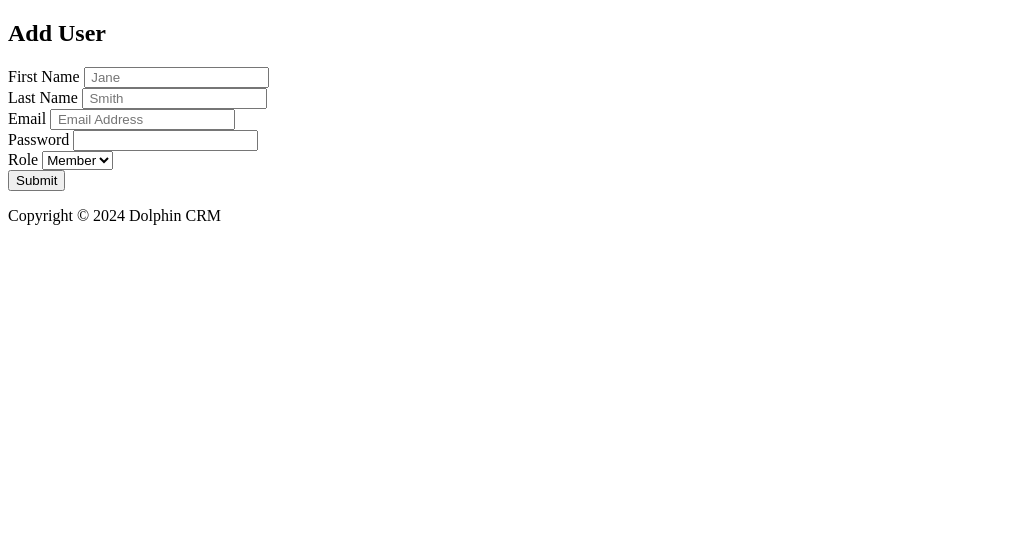
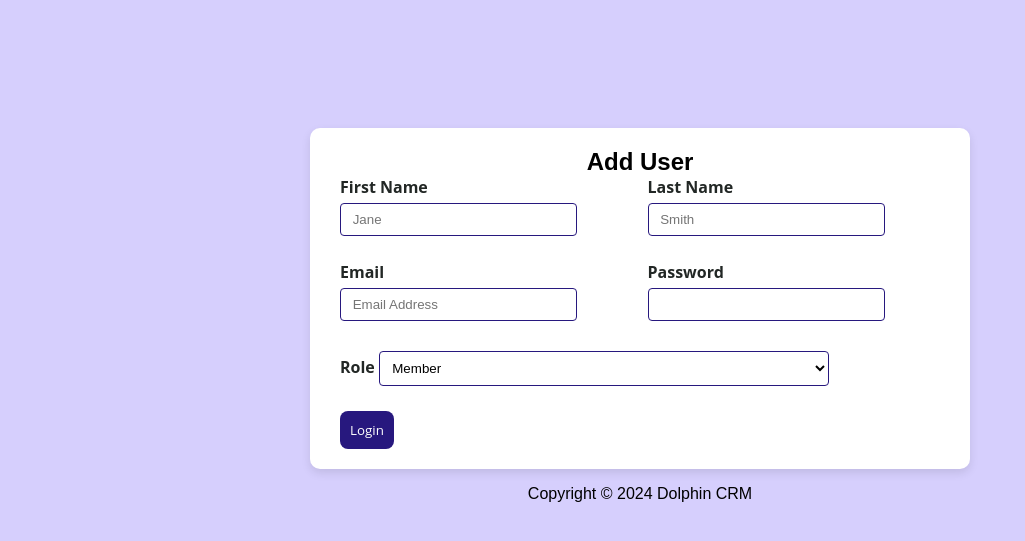
Before and after one commit to AlbertThomasDev/info2180-finalproject, a PHP site: page /add_user.php in a window 1280 px wide. Shown: the top 541 px of the page, without its empty margins (0-1025 px from the left). Run offline with PHP 8.4, Linux system fonts and the light colour scheme.

Commit message:
Added files

```diff
--- a/public/add_user.css
+++ b/public/add_user.css
@@ -0,0 +1,116 @@
+body{
+  background-color: #d6cffd;
+  justify-content: center;
+  align-items: center;
+  display: flex;
+  font-family: Arial, sans-serif;
+  display: flex;
+  flex-direction: column;
+  height: 100%;
+  width: auto;
+  margin: 0;
+}
+
+form{
+  display: flex;
+  flex-direction: column;
+  gap: 15px;
+}
+
+h2{
+  font-family: "Atkinson Hyperlegible", sans-serif;
+  font-size: 24px;
+  text-align: center;
+  margin: 0;
+}
+
+.add-user-container {
+  width: 80%;
+  max-width: 600px;
+  background: #fff;
+  padding: 20px 30px;
+  box-shadow: 0 4px 10px rgba(0, 0, 0, 0.1);
+  border-radius: 10px;
+  margin-top: 10%;
+}
+
+input[type=text], select {
+  width: 75%;
+  padding: 8px;
+  background-color: #ffffff;
+  border-radius: 4px;
+  border: none;
+  margin-top: 5px;
+  margin-bottom: 10px;
+  margin-right: 13px;
+  border: 1px solid #27187E;
+}
+
+input[type=email], select {
+  width: 75%;
+  padding: 8px;
+  background-color: #ffffff;
+  border-radius: 4px;
+  border: none;
+  margin-top: 5px;
+  margin-bottom: 10px;
+  margin-right: 13px;
+  border: 1px solid #27187E;
+}
+
+input[type=password], select {
+  width: 75%;
+  padding: 8px;
+  background-color: #ffffff;
+  border-radius: 4px;
+  border: none;
+  margin-top: 5px;
+  margin-bottom: 10px;
+  margin-right: 13px;
+  border: 1px solid #27187E;
+}
+
+.info {
+  display: flex;
+  gap: 15px;
+}
+
+.form-a {
+  flex: 1;
+  display: flex;
+  flex-direction: column;
+}
+
+.form-b {
+  flex: 1;
+  display: flex;
+  flex-direction: column;
+}
+
+label{
+  font-family: "Open Sans", "Inter", sans-serif;;
+  color: #222725;
+  font-weight: bold;
+}
+
+button[type=submit] {
+  background-color: #27187E;
+  color: #fff;
+  padding: 10px 10px;
+  border: none;
+  border-radius: 8px;
+  text-align: center;
+  font-family: "Open Sans", "Inter", sans-serif;
+  cursor: pointer;
+}
+
+button[type=submit]:hover {
+  background-color: #f5c412;
+  color:#222725;
+  transition: 0.1s;
+}
+
+footer{
+  width: 100%;
+  text-align: center;
+}
--- a/public/add_user.php
+++ b/public/add_user.php
@@ -73,27 +73,30 @@ if ($_SERVER['REQUEST_METHOD'] == 'POST') {
         <h2>Add User</h2>
         <form method="POST" action="add_user.php">
 
-            <div class="form-group">
+        <div class="info">
+            <div class="form-a">
                 <label for="first-name">First Name</label>
                 <input type="text" id="first-name" name="first-name" required placeholder=" Jane">
             </div>
-
-            <div class="form-group">
+            <div class="form-b">
                 <label for="last-name">Last Name</label>
                 <input type="text" id="last-name" name="last-name" required placeholder=" Smith">
             </div>
+        </div>
 
-            <div class="form-group">
+        <div class="info">
+            <div class="form-a">
                 <label for="email">Email</label>
                 <input type="email" id="email" name="email" required placeholder=" Email Address">
             </div>
 
-            <div class="form-group">
+            <div class="form-b">
                 <label for="password">Password</label>
                 <input type="password" id="password" name="password" required>
             </div>
+        </div>
 
-            <div class="form-group">
+        <div class="formselect">
             <label for="role">Role</label>
             <select id="role" name="role" required>
                 <option value="Member">Member</option>
@@ -102,7 +105,7 @@ if ($_SERVER['REQUEST_METHOD'] == 'POST') {
         </div>
 
         <div class="form-group">
-                <button type="submit">Submit</button>
+            <button type="submit">Login</button>
         </div>
 
             <?php if (isset($error)) { ?>
```
Lines whose indentation alone changed are shown as unchanged.
